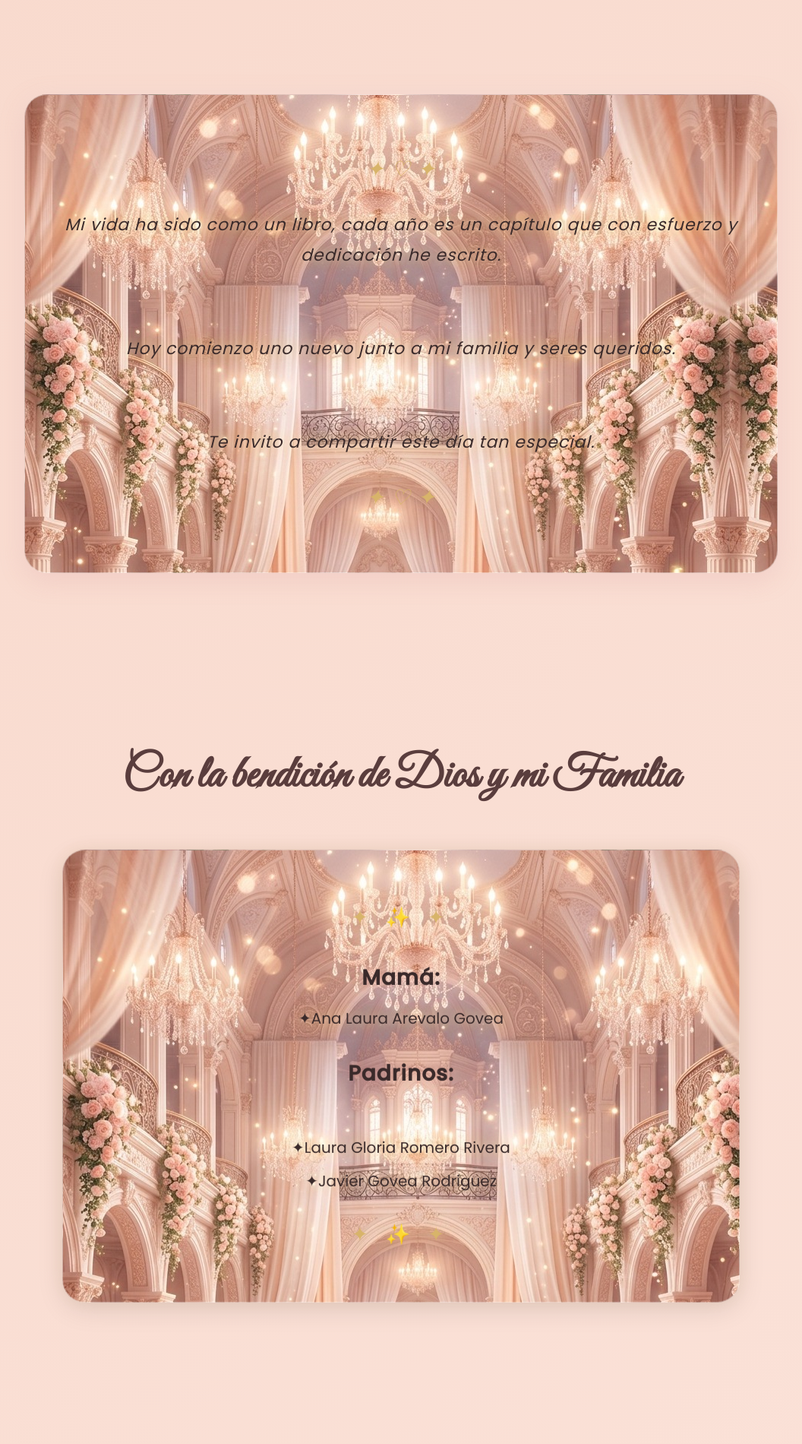
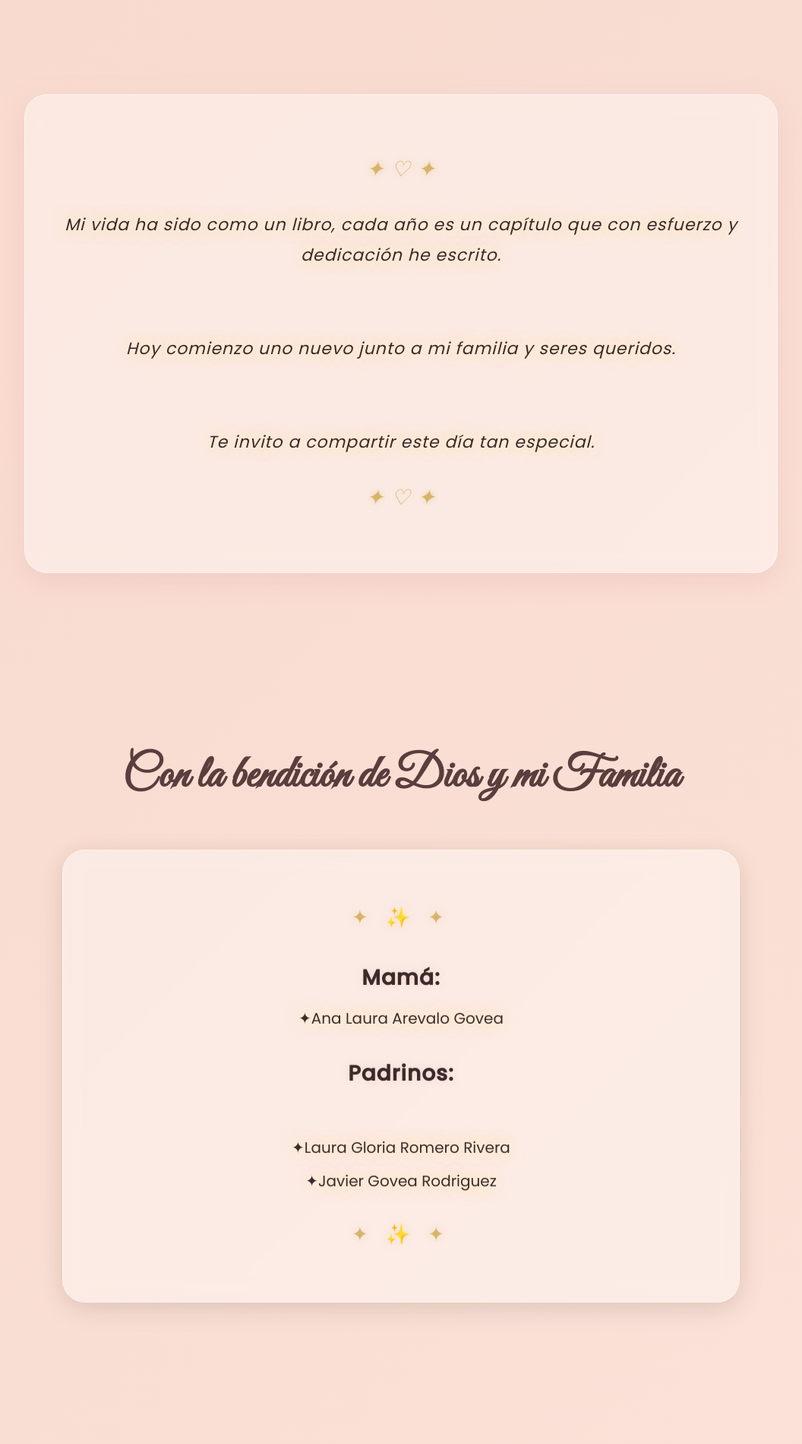
Before and after one commit to AlixTc-lab/KenyaAlondraMisxv, a plain HTML site: page index.html in a window 1280 px wide. Shown: the part 1520-3420 px from the top of the page at 76% size, without its empty margins (112-1168 px from the left). Drawn offline with Linux system fonts and the light colour scheme.

Commit message:
Se quito la imagen castillos

```diff
--- a/style.css
+++ b/style.css
@@ -162,7 +162,7 @@ font-style:italic;
     0 0 10px rgba(255,255,255,.4),
     0 0 20px rgba(255,208,0,.5);
 
-    background-image: url(castillo.jpeg);
+     background:rgba(255,255,255,.40);
     padding:45px;
     border-radius:30px;
 
@@ -208,7 +208,7 @@ font-style:italic;
  text-shadow:
     0 0 10px rgba(255,255,255,.4),
     0 0 20px rgba(255,208,0,.5);
- background-image: url(castillo.jpeg);
+  background:rgba(255,255,255,.40);
 
 
     font-size:20px;
@@ -335,7 +335,7 @@ font-style:italic;
  text-shadow:
     0 0 10px rgba(255,255,255,.4),
     0 0 20px rgba(255,208,0,.5);
- background-image: url(castillo.jpeg);
+ background:rgba(255,255,255,.40);
     backdrop-filter:blur(12px);
 
     border-radius:30px;
```
